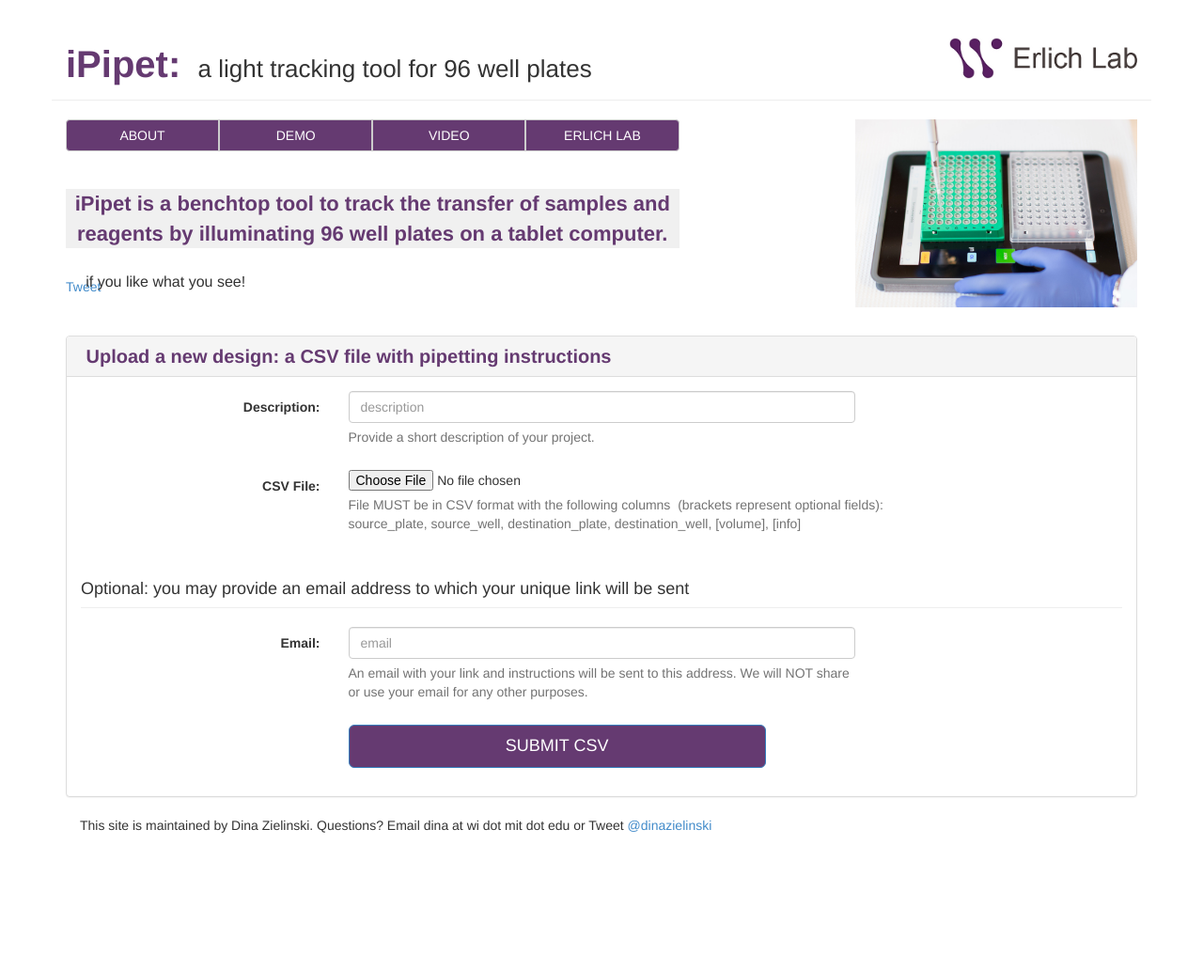
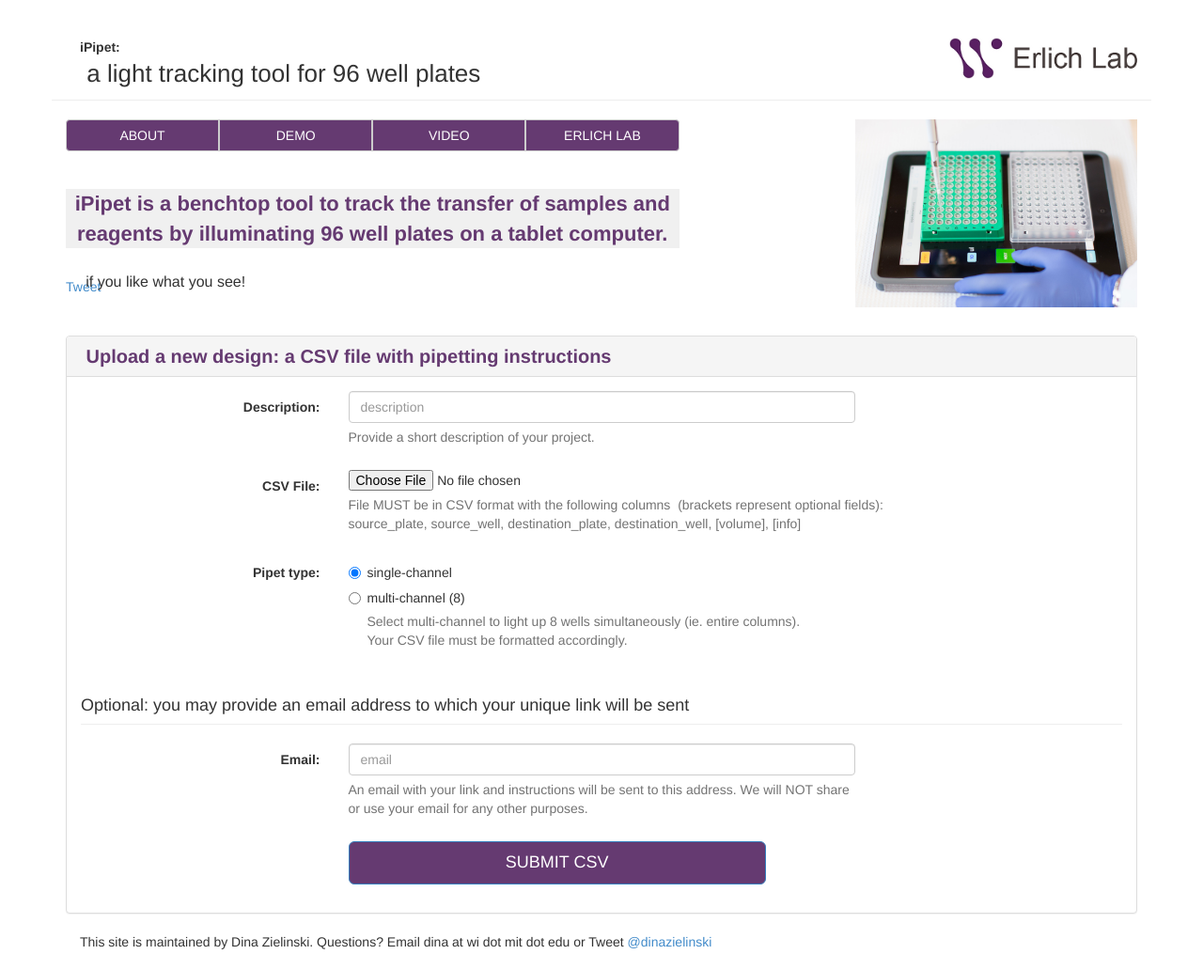
Before and after one commit to dinovski/iPipet, a Flask app: page /home in a window 1280 px wide. Shown: the whole page at 94% size. Before the commit the page ends 886 px from the top, so only its background shows below. Run offline with Flask 2, Linux system fonts and the light colour scheme; some libraries are stand-ins or nearby versions.

Commit message:
New Feature: 8-channel pipet-type

```diff
--- a/pooling.py
+++ b/pooling.py
@@ -193,6 +193,12 @@ def create():
     if not file:
         return "Error: no CSV file uploaded"
 
+    if not 'pipet_type' in request.form:
+        return "Error: missing 'pipet_type' parameter"
+    pipet_type = request.form['pipet_type'].strip()
+
+    if not (pipet_type=='single' or pipet_type=='multi8'):
+        return "Error: invalid pipet type %s" % (pipet_type)
 
     ## Save the uploaded file, and the request parameters
     id = get_random_id()
@@ -209,12 +215,12 @@ def create():
     destplates = []
 
     for row in reader:
-	numsteps += 1
-    #skip header: continue skips rest of loop and returns to beginning
-	if numsteps == 1:
-		continue
-	srcplates.append(row[0])
-	destplates.append(row[2])
+        numsteps += 1
+        #skip header: continue skips rest of loop and returns to beginning
+        if numsteps == 1:
+            continue
+        srcplates.append(row[0])
+        destplates.append(row[2])
 
     #set module allows manipulation of unordered collections of unique elements
     srcplates = list(set(srcplates))
@@ -229,7 +235,8 @@ def create():
              "time": str(datetime.datetime.now()),
              "numsteps": numsteps-1,
              "srcplates": srcplates,
-             "destplates": destplates
+             "destplates": destplates,
+             "pipet_type": pipet_type
              }
     json.dump(info,open(json_path,'w'))
 
@@ -292,9 +299,10 @@ def run(id):
     # We dont really need this info,
     # but the function will validate that the ID exists.
     json_path,csv_path = files_from_id(id)
+    info = json.load(file(json_path))
 
     data_url = url_for("data",id=id)
-    return render_template("run.html",data_url=data_url,id=id,dpi=dpi)
+    return render_template("run.html",data_url=data_url,id=id,dpi=dpi,info=info)
 
 @app.route('/data/<id>')
 def data(id):
--- a/templates/home.html
+++ b/templates/home.html
@@ -5,13 +5,15 @@
 <!-- HEADER + BANNER -->
 <div class="row page-header">
 	<div class="col-xs-9">
-		<font style="font-size:40px; color:#653A71">
+		<div class="col-xs-9">
+		<div class="header-text">
 			<strong>iPipet:</strong>
-		</font>
+		</div>
 		<font style="font-size:26px">
 			&nbsp;a light tracking tool for 96 well plates
 		</font>
 	</div>
+</div>
 	<div class="col-xs-3">
 		<div class="pull-right">
 			<a href="http://erlichlab.wi.mit.edu/"><img src="{{ url_for("static", filename="logo_wibr.png") }}" /></a>
@@ -38,6 +40,7 @@
 		</div>
 		<br/>&nbsp;&nbsp;
 		<p style="font-size:22px; background-color:#F0F0F0; color:#653A71; text-align:center"><strong>iPipet is a benchtop tool to track the transfer of samples and reagents by illuminating 96 well plates on a tablet computer.</strong></p>
+
 	<div>
 	     <br/>
 	     <span id="twitter_button">
@@ -92,6 +95,31 @@ source_plate, source_well, destination_plate, destination_well, [volume], [info]
       </p>
     </div>
   </div>
+<!--pipet type -->
+<div class="form-group">
+    <label for="input_description" class="col-sm-3 control-label">Pipet type:</label>
+    <div class="col-sm-6">
+    <div class="radio">
+  <label>
+    <input type="radio" name="pipet_type" id="optionsRadios1" value="single" checked>
+	single-channel
+  </label>
+</div>
+<div class="radio">
+  <label>
+    <input type="radio" name="pipet_type" id="optionsRadios2" value="multi8">
+    multi-channel (8)
+  </label>
+   <p class="help-block">Select multi-channel to light up 8 wells simultaneously (ie. entire columns). <br/>Your CSV file must be formatted accordingly.</p>
+</div>
+
+</div>
+</div>
+
+
+
+
+
 <!-- put email button here -->
 <h4 class="page-header">Optional: you may provide an email address to which your unique link will be sent </h4>
 <div class="form-group">
--- a/uploads/demolink.json
+++ b/uploads/demolink.json
@@ -1 +1 @@
-{"srcplates": ["SourcePlate2", "SourcePlate1"], "description": "DEMO", "numsteps": 11, "remote_addr": "10.9.40.16", "destplates": ["DestPlate1"], "useragent": "Mozilla/5.0 (X11; Linux x86_64) AppleWebKit/537.36 (KHTML, like Gecko) Chrome/33.0.1750.152 Safari/537.36", "time": "2014-03-21 13:06:30.702466", "email": "", "id": "demolink"}
+{"pipet_type": "single","srcplates": ["SourcePlate2", "SourcePlate1"], "description": "DEMO", "numsteps": 11, "remote_addr": "10.9.40.16", "destplates": ["DestPlate1"], "useragent": "Mozilla/5.0 (X11; Linux x86_64) AppleWebKit/537.36 (KHTML, like Gecko) Chrome/33.0.1750.152 Safari/537.36", "time": "2014-03-21 13:06:30.702466", "email": "", "id": "demolink"}
```
Also changed, not shown: templates/run.html (+27 -9 lines), templates/show.html (+9 -0 lines).
